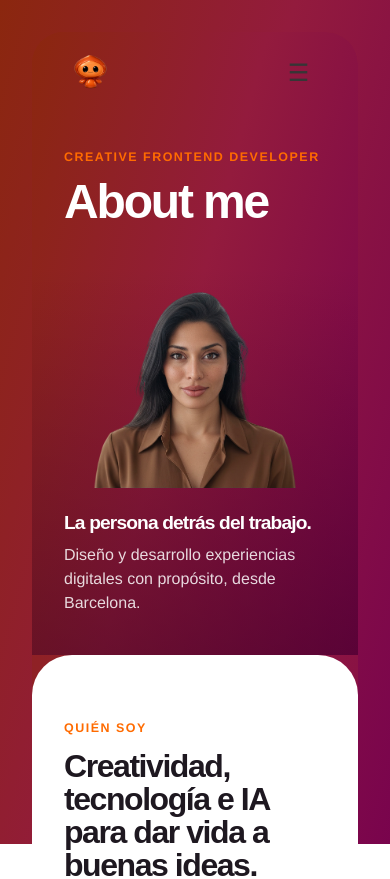
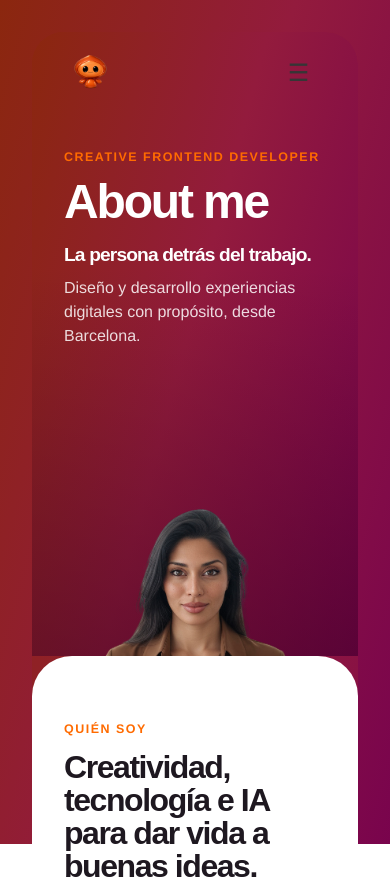
Before and after one commit to VtinaDev/Portfolio-Vtina, a Vue app: page /about in a window 390 px wide. Shown: the top 879 px of the page. Built offline with nearby package versions, Linux system fonts and the light colour scheme; some icons are missing; the HTML template or start-up script is replaced by a standard one.

Commit message:
Refine mobile about hero composition

```diff
--- a/src/pages/About.vue
+++ b/src/pages/About.vue
@@ -140,37 +140,35 @@ export default { name: 'About', components: { LayoutBase, Navbar }, data() { ret
 @media (max-width: 720px) {
   .about-page { border-radius: 2rem; }
   .about-hero {
-    display: grid;
-    grid-template-rows: auto auto auto;
-    min-height: 0;
+    min-height: 39rem;
+    overflow: visible;
   }
   .about-hero::after { background: linear-gradient(0deg, rgba(47, 0, 24, .42), transparent 62%); }
-  .about-hero__content { display: contents; }
-  .about-hero__panel:first-child {
+  .about-hero__content {
     z-index: 2;
-    grid-row: 1;
-    padding: 7.25rem 2rem 1.5rem;
+    display: flex;
+    min-height: 0;
+    flex-direction: column;
+    align-items: flex-start;
+    gap: 1.25rem;
+    padding: 7.25rem 2rem 0;
   }
   .about-hero__image {
-    position: relative;
+    position: absolute;
     z-index: 1;
-    grid-row: 2;
-    bottom: auto;
-    left: auto;
+    bottom: -3rem;
+    left: 50%;
     width: min(72%, 17rem);
     max-width: none;
     height: auto;
-    margin: 0 auto 1.5rem;
-    transform: none;
+    margin: 0;
+    transform: translateX(-50%);
   }
   .about-hero__panel--right {
-    z-index: 2;
-    grid-row: 3;
-    justify-self: auto;
     max-width: 20rem;
-    padding: 0 2rem 2.5rem;
+    padding: 0;
   }
-  .about-story { grid-template-columns: 1fr; gap: 2rem; padding: 4rem 2rem; }
+  .about-story { position: relative; z-index: 2; grid-template-columns: 1fr; gap: 2rem; padding: 4rem 2rem; }
   .about-story h2 { max-width: 16ch; }
   :deep(.about-hero__navbar .nav-links--open a) { color: #2d1724; }
   :deep(.about-hero__navbar .nav-links--open a.router-link-active) { border-bottom-color: #f39c12; }
```
